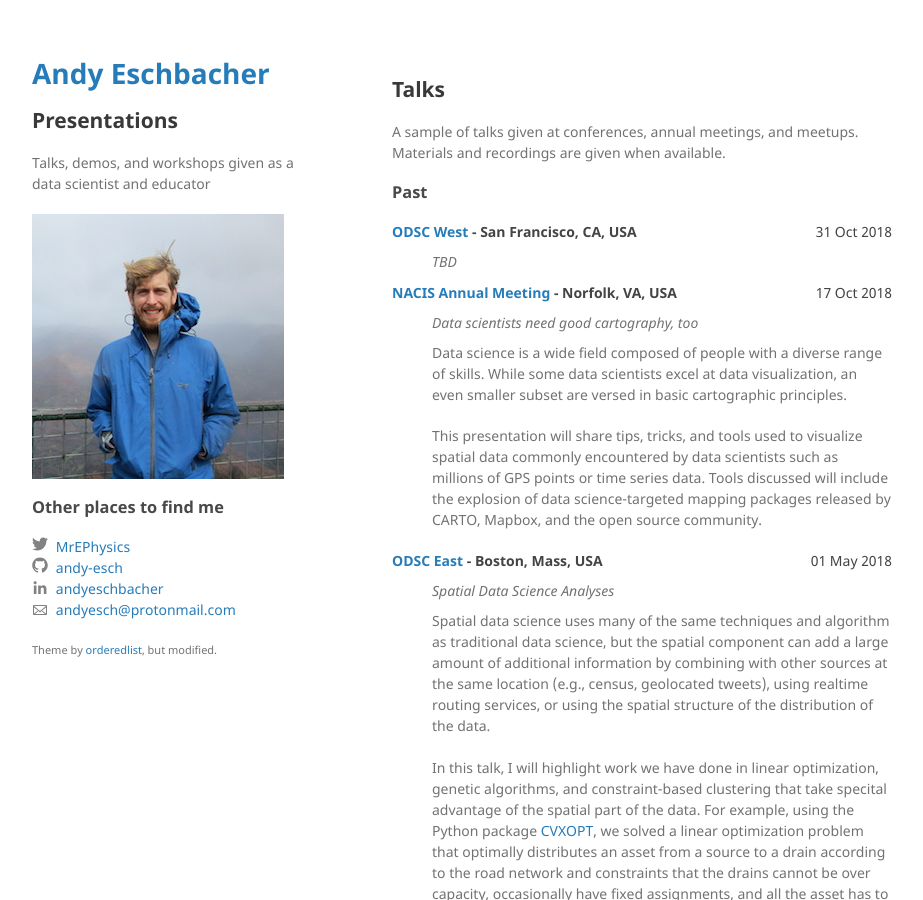
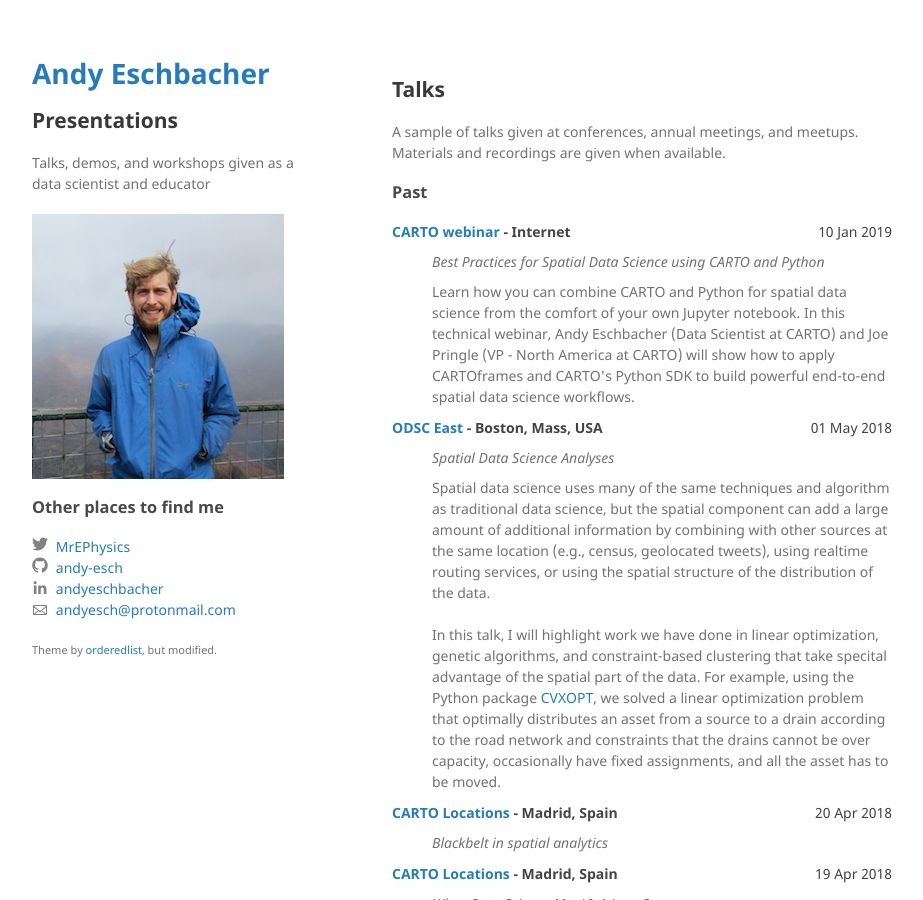
Before and after one commit to andy-esch/andy-esch.github.io, a Jekyll site: the page built from presentations.md, in a window 1280 px wide and 900 px high. Shown: the whole window, without its empty margins (178-1101 px from the left). Built offline with Jekyll 4.4.1, drawn with Linux system fonts in a browser that asks for light colours.

Commit message:
adds data sci webinar

```diff
--- a/_data/talks.json
+++ b/_data/talks.json
@@ -1,19 +1,11 @@
 [
     {
-        "conf_url": "http://nacis.org/annual-meeting/current-meeting/",
-        "date": "2018-10-17",
-        "description": "<p>Data science is a wide field composed of people with a diverse range of skills. While some data scientists excel at data visualization, an even smaller subset are versed in basic cartographic principles.</p><p>This presentation will share tips, tricks, and tools used to visualize spatial data commonly encountered by data scientists such as millions of GPS points or time series data. Tools discussed will include the explosion of data science-targeted mapping packages released by CARTO, Mapbox, and the open source community.</p>",
-        "location": "Norfolk, VA, USA",
-        "name": "NACIS Annual Meeting",
-        "title": "Data scientists need good cartography, too"
-    },
-    {
-        "conf_url": "https://odsc.com/california",
-        "date": "2018-10-31",
-        "description": "",
-        "location": "San Francisco, CA, USA",
-        "name": "ODSC West",
-        "title": "TBD"
+        "conf_url": "https://carto.com/webinars/spatial-data-science-carto-python-recorded/",
+        "date": "2019-01-10",
+        "description": "Learn how you can combine CARTO and Python for spatial data science from the comfort of your own Jupyter notebook. In this technical webinar, Andy Eschbacher (Data Scientist at CARTO) and Joe Pringle (VP - North America at CARTO) will show how to apply CARTOframes and CARTO's Python SDK to build powerful end-to-end spatial data science workflows.",
+        "location": "Internet",
+        "name": "CARTO webinar",
+        "title": "Best Practices for Spatial Data Science using CARTO and Python"
     },
     {
         "conf_url": "https://carto.com/locations-event/madrid/",
```
